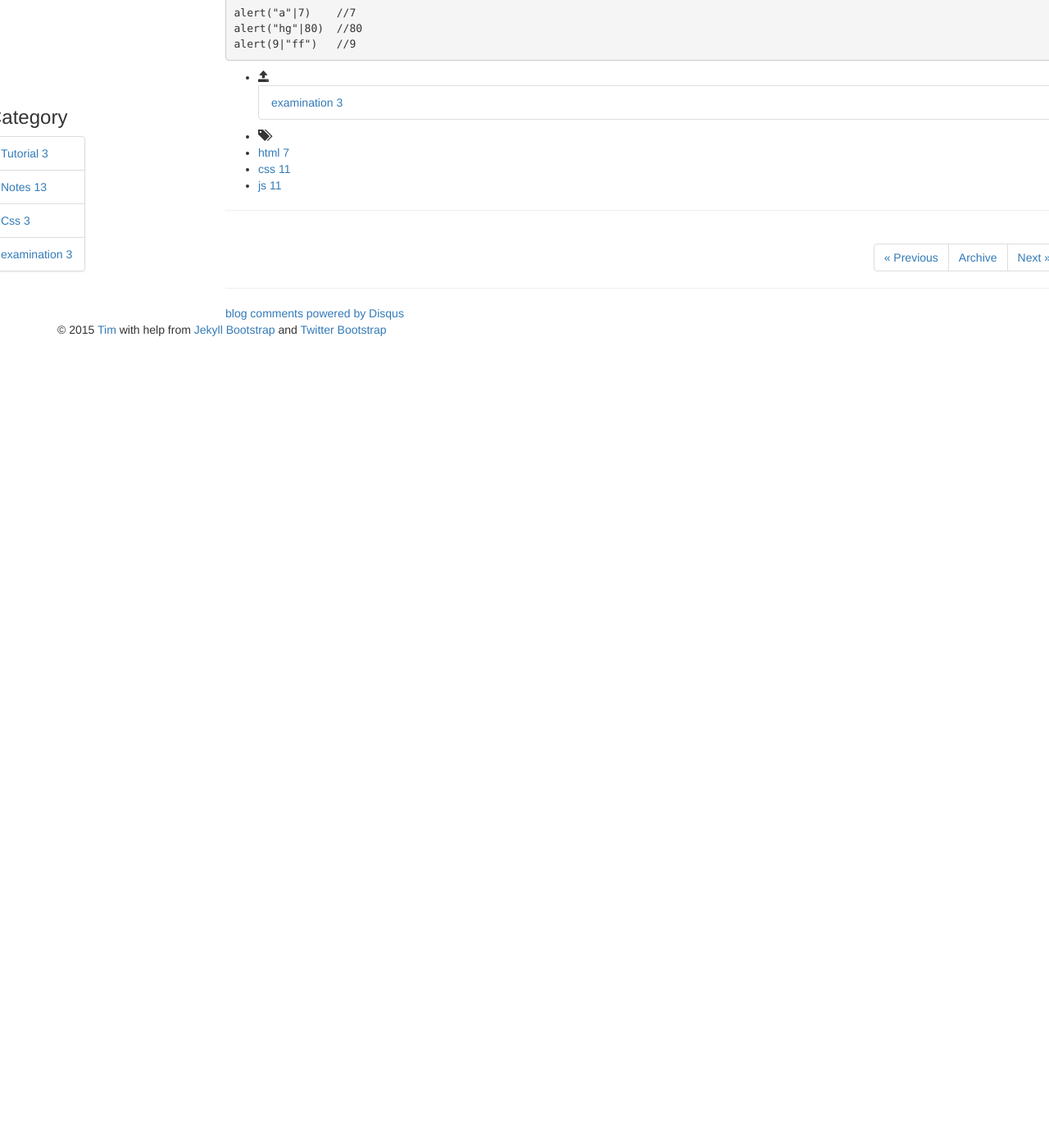
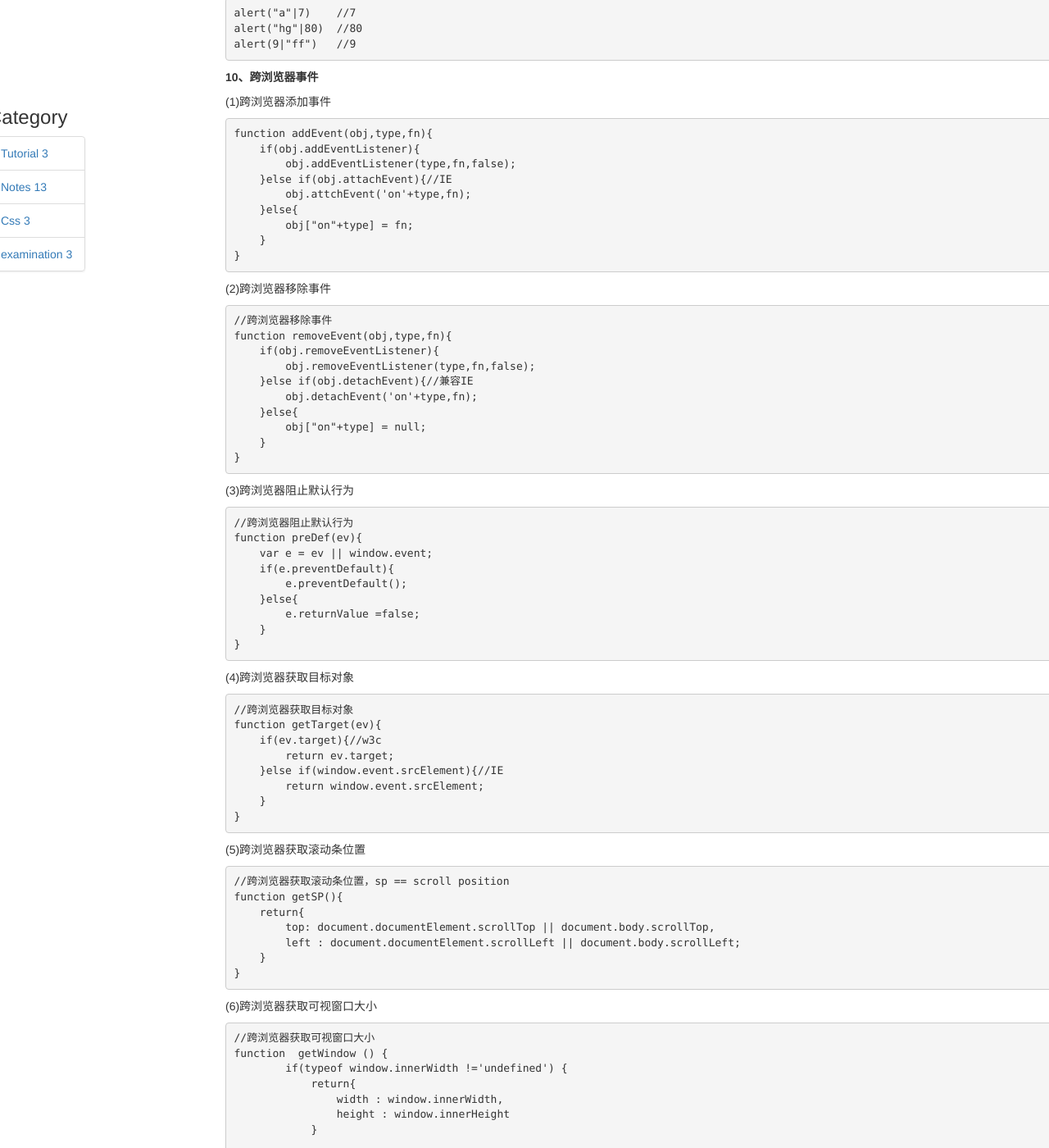
Before and after one commit to Tim-Ju/tim-ju.github.io, a Jekyll site: the page built from _posts/2015-04-08-2.md, in a window 1280 px wide and 1400 px high, scrolled down 4976 px. Shown: the whole window at 82% size. Built offline with Jekyll 4.4.1, drawn with Linux system fonts in a browser that asks for light colours; nearby versions of some CDN libraries; library files that are not in the unit come from our copies; comment, search, counter and statistics services are not loaded; before the commit the page ends 5398 px from its top, so only the background shows below that; some of the changed text lies outside the part shown.

Commit message:
2015-04-08-2.md  update

```diff
--- a/_posts/2015-04-08-2.md
+++ b/_posts/2015-04-08-2.md
@@ -267,3 +267,99 @@ XHR对象的readyState属性表示访求/响应过程的当前活动阶段。取
 	alert("a"|7)    //7
 	alert("hg"|80)  //80
 	alert(9|"ff")   //9
+
+**10、跨浏览器事件**
+
+(1)跨浏览器添加事件
+
+	function addEvent(obj,type,fn){
+	    if(obj.addEventListener){
+	        obj.addEventListener(type,fn,false);
+	    }else if(obj.attachEvent){//IE
+	        obj.attchEvent('on'+type,fn);
+	    }else{
+	    	obj["on"+type] = fn;
+	    }
+	}
+
+(2)跨浏览器移除事件
+
+	//跨浏览器移除事件
+	function removeEvent(obj,type,fn){
+	    if(obj.removeEventListener){
+	        obj.removeEventListener(type,fn,false);
+	    }else if(obj.detachEvent){//兼容IE
+	        obj.detachEvent('on'+type,fn);
+	    }else{
+	    	obj["on"+type] = null;
+	    }
+	}
+
+(3)跨浏览器阻止默认行为
+
+	//跨浏览器阻止默认行为
+	function preDef(ev){
+	    var e = ev || window.event;
+	    if(e.preventDefault){
+	        e.preventDefault();
+	    }else{
+	        e.returnValue =false;
+	    }
+	}
+
+(4)跨浏览器获取目标对象
+
+	//跨浏览器获取目标对象
+	function getTarget(ev){
+	    if(ev.target){//w3c
+	        return ev.target;
+	    }else if(window.event.srcElement){//IE
+	        return window.event.srcElement;
+	    }
+	}
+
+(5)跨浏览器获取滚动条位置
+
+	//跨浏览器获取滚动条位置，sp == scroll position
+	function getSP(){
+	    return{
+	        top: document.documentElement.scrollTop || document.body.scrollTop,
+	        left : document.documentElement.scrollLeft || document.body.scrollLeft;
+	    }
+	}
+
+(6)跨浏览器获取可视窗口大小
+
+	//跨浏览器获取可视窗口大小
+	function  getWindow () {
+		if(typeof window.innerWidth !='undefined') {
+		    return{
+		        width : window.innerWidth,
+		        height : window.innerHeight
+		    }
+
+		} else{
+		    return {
+		        width : document.documentElement.clientWidth,
+		        height : document.documentElement.clientHeight
+		    }
+		}
+	}
+
+**11、对象冒充**
+
+	<script type = 'text/javascript'>
+
+	    function Person(name , age){
+	        this.name = name ;
+	        this.age = age ;
+	        this.say = function (){
+	            return "name : "+ this.name + " age: "+this.age ;
+	        } ;
+	    }
+
+	    var o = new Object() ;//可以简化为Object()
+	    Person.call(o , "zhangsan" , 20) ;
+	    console.log(o.say() );//name : zhangsan age: 20
+
+	</script>
```
